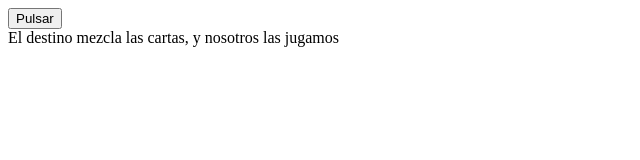
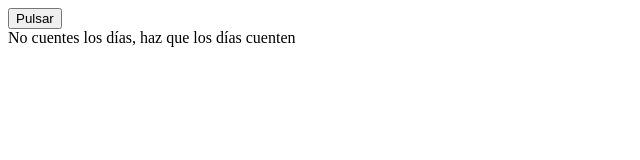
Before and after one commit to XxBrayan7xX/DE-LEON-RO-API, a website: page ModuloESM/html.html in a window 1280 px wide. Both pictures are taken after a click on the button "Pulsar". Shown: the full height of the page, 0-640 px from the left. Drawn offline with Linux system fonts and the light colour scheme.

Commit message:
Se agrego ModuloESM

```diff
--- a/ModuloESM/html.html
+++ b/ModuloESM/html.html
@@ -12,7 +12,7 @@
         document.getElementById("btnAzul").addEventListener("click", function(){
             import("./modulo.js")
             .then(function(moduloes){
-                document.getElementById("Azul").textContent = moduloes.obtenerFrase(2)
+                document.getElementById("Azul").textContent = moduloes.obtenerFrase()
             })
         })
     </script>
--- a/ModuloESM/modulo.js
+++ b/ModuloESM/modulo.js
@@ -5,6 +5,7 @@ let frases=[
 "Las convicciones tienen el poder de crear y el poder de destruir",
 "El mejor placer de la vida es hacer las cosas que la gente dice que no podemos hacer"
 ]
-export function obtenerFrase(indice){
-    return frases[indice]
+export function obtenerFrase(){
+    var numeroAleatorioEntero = Math.floor(Math.random() * 5);
+    return frases[numeroAleatorioEntero]
 }
```
